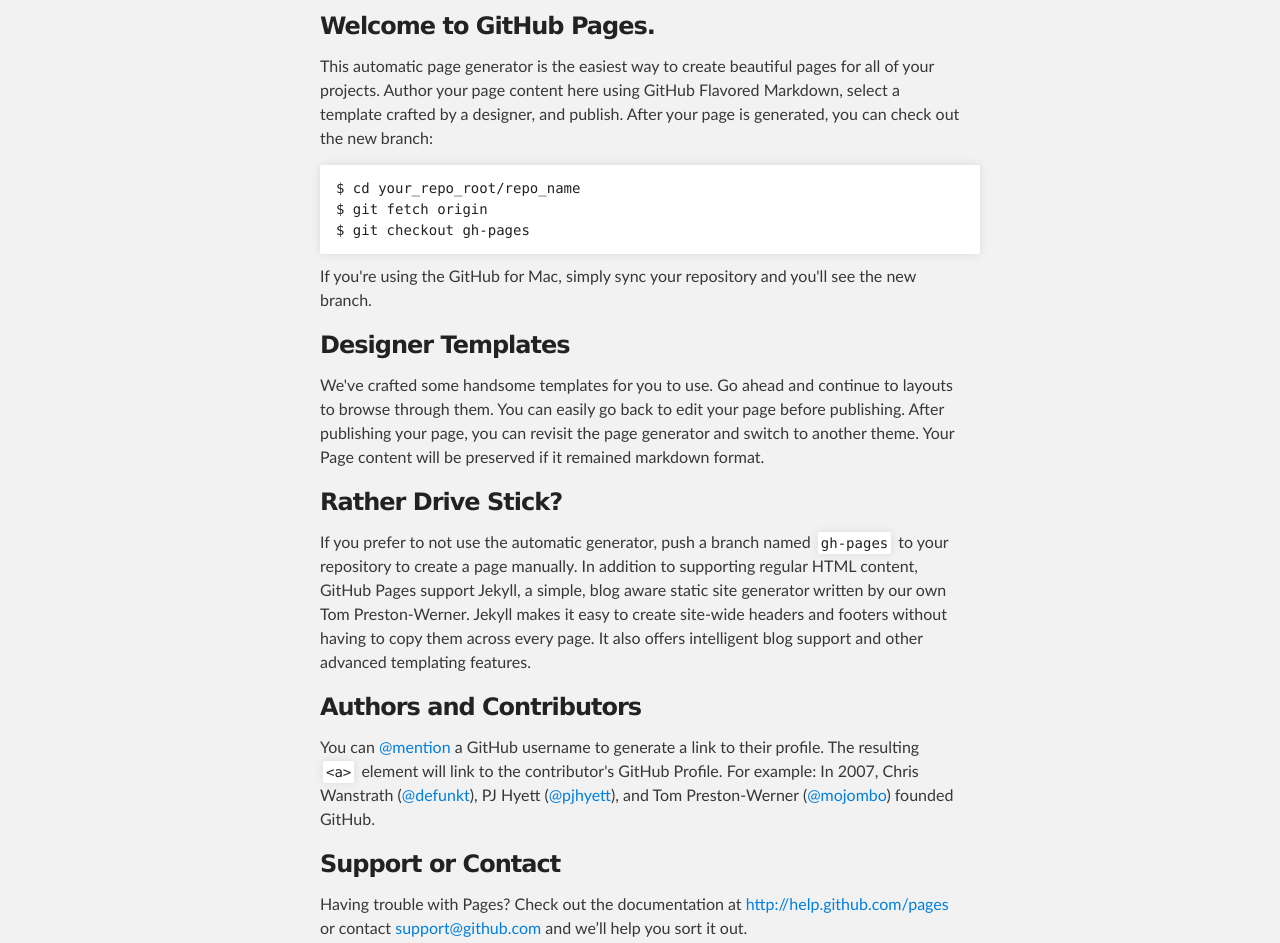
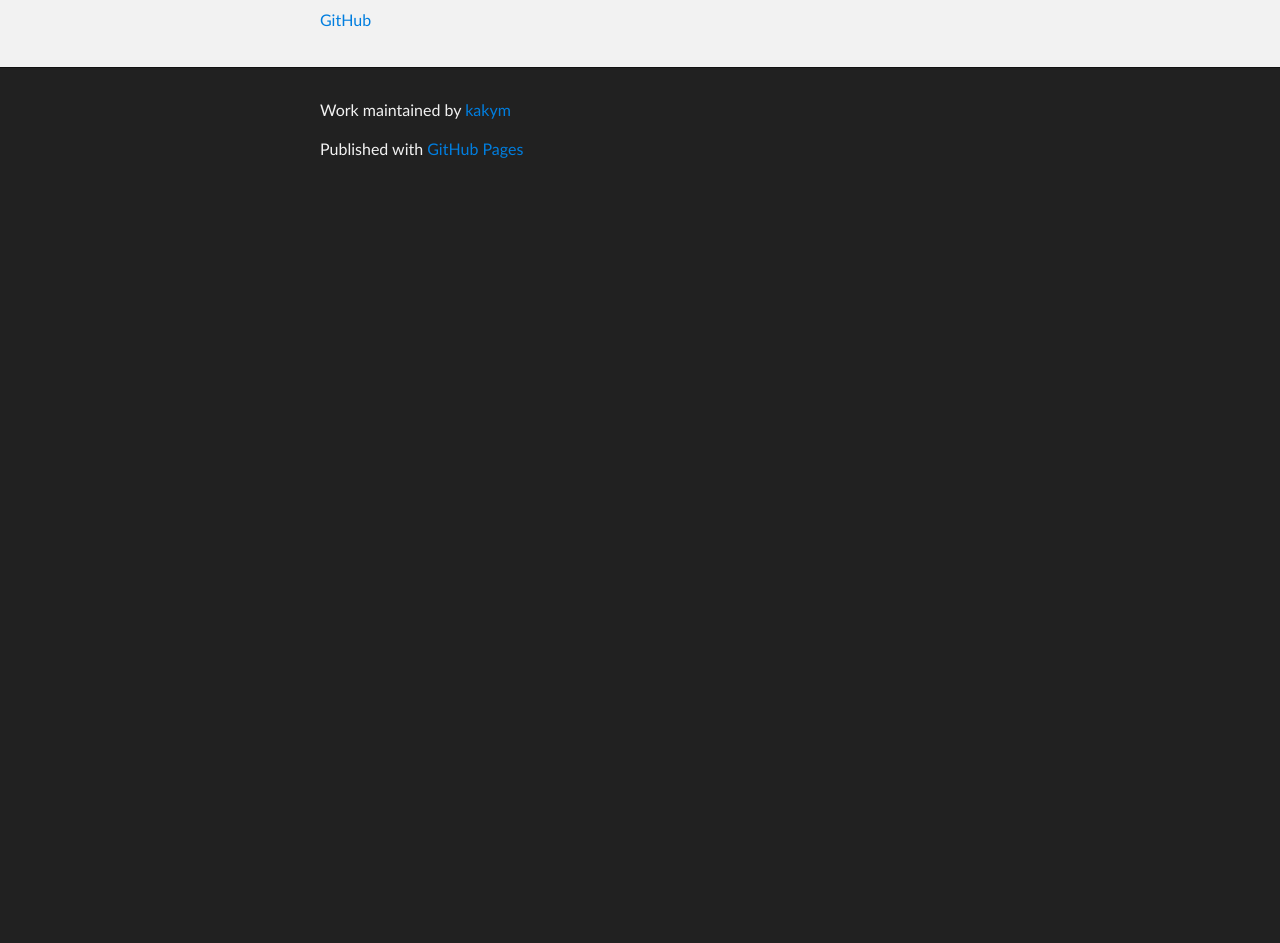
Before and after one commit to kakym/work, a plain HTML site: page index.html in a window 1280 px wide. Shown: the part 252-1195 px from the top of the page. After the commit the page ends 800 px from the top, so only its background shows below. Drawn offline with Linux system fonts and the light colour scheme.

```diff
--- a/index.html
+++ b/index.html
@@ -31,37 +31,7 @@
     <!-- MAIN CONTENT -->
     <div id="main_content_wrap" class="outer">
       <section id="main_content" class="inner">
-        <h3>
-<a name="welcome-to-github-pages" class="anchor" href="#welcome-to-github-pages"><span class="octicon octicon-link"></span></a>Welcome to GitHub Pages.</h3>
-
-<p>This automatic page generator is the easiest way to create beautiful pages for all of your projects. Author your page content here using GitHub Flavored Markdown, select a template crafted by a designer, and publish. After your page is generated, you can check out the new branch:</p>
-
-<pre><code>$ cd your_repo_root/repo_name
-$ git fetch origin
-$ git checkout gh-pages
-</code></pre>
-
-<p>If you're using the GitHub for Mac, simply sync your repository and you'll see the new branch.</p>
-
-<h3>
-<a name="designer-templates" class="anchor" href="#designer-templates"><span class="octicon octicon-link"></span></a>Designer Templates</h3>
-
-<p>We've crafted some handsome templates for you to use. Go ahead and continue to layouts to browse through them. You can easily go back to edit your page before publishing. After publishing your page, you can revisit the page generator and switch to another theme. Your Page content will be preserved if it remained markdown format.</p>
-
-<h3>
-<a name="rather-drive-stick" class="anchor" href="#rather-drive-stick"><span class="octicon octicon-link"></span></a>Rather Drive Stick?</h3>
-
-<p>If you prefer to not use the automatic generator, push a branch named <code>gh-pages</code> to your repository to create a page manually. In addition to supporting regular HTML content, GitHub Pages support Jekyll, a simple, blog aware static site generator written by our own Tom Preston-Werner. Jekyll makes it easy to create site-wide headers and footers without having to copy them across every page. It also offers intelligent blog support and other advanced templating features.</p>
-
-<h3>
-<a name="authors-and-contributors" class="anchor" href="#authors-and-contributors"><span class="octicon octicon-link"></span></a>Authors and Contributors</h3>
-
-<p>You can <a href="https://github.com/blog/821" class="user-mention">@mention</a> a GitHub username to generate a link to their profile. The resulting <code>&lt;a&gt;</code> element will link to the contributor's GitHub Profile. For example: In 2007, Chris Wanstrath (<a href="https://github.com/defunkt" class="user-mention">@defunkt</a>), PJ Hyett (<a href="https://github.com/pjhyett" class="user-mention">@pjhyett</a>), and Tom Preston-Werner (<a href="https://github.com/mojombo" class="user-mention">@mojombo</a>) founded GitHub.</p>
-
-<h3>
-<a name="support-or-contact" class="anchor" href="#support-or-contact"><span class="octicon octicon-link"></span></a>Support or Contact</h3>
-
-<p>Having trouble with Pages? Check out the documentation at <a href="http://help.github.com/pages">http://help.github.com/pages</a> or contact <a href="mailto:support@github.com">support@github.com</a> and we’ll help you sort it out.</p>
+        <p><a href="http://github.com">GitHub</a></p>
       </section>
     </div>
 
```
Also changed, not shown: params.json (+1 -1 lines).
